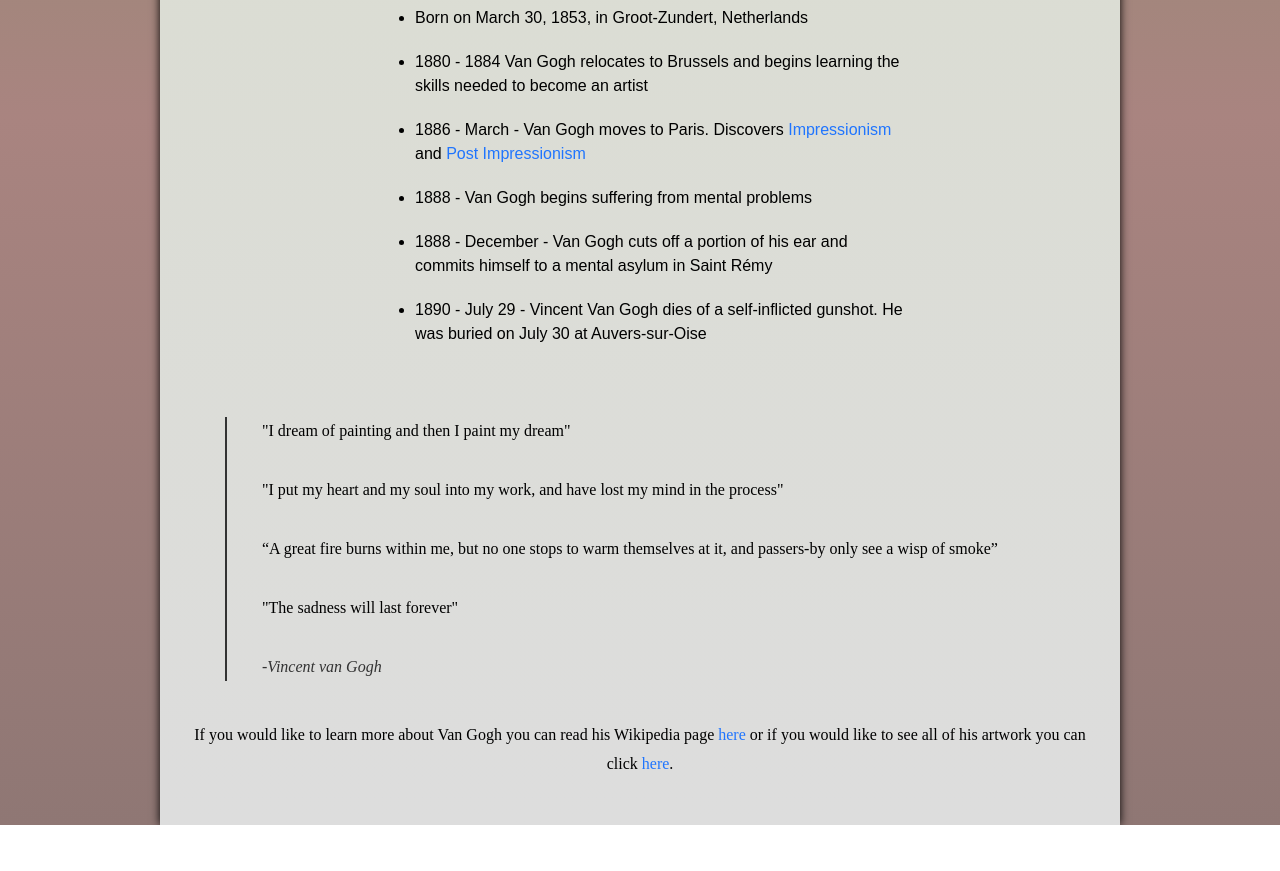
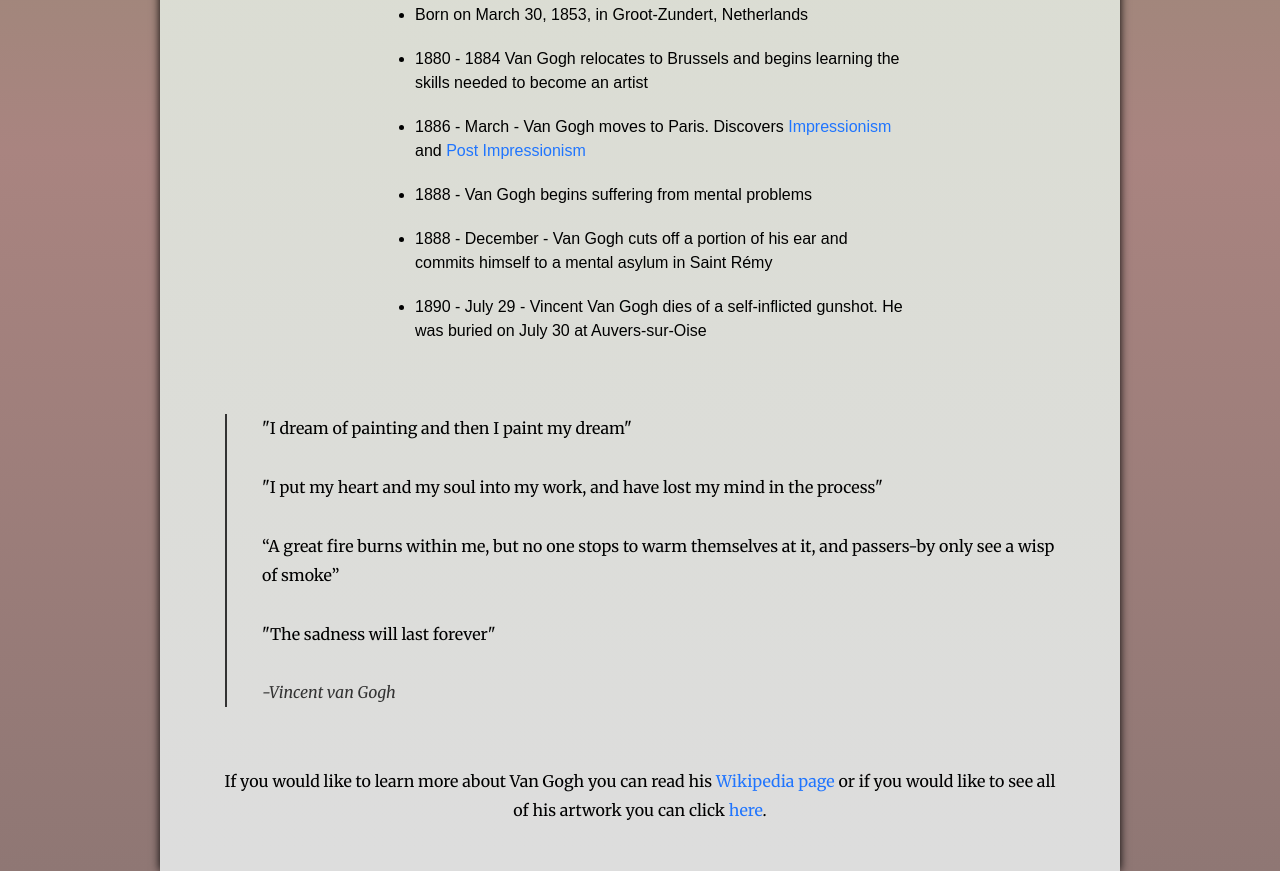
Before and after one commit to ryanjmack/fcc-tribute-page, a plain HTML site: page index.html in a window 1280 px wide. Shown: the part 2005-2876 px from the top of the page. Before the commit the page ends 2830 px from the top, so only its background shows below. Drawn offline with Linux system fonts and the light colour scheme.

Commit message:
Optimized google font selection and updated footer p text

```diff
--- a/index.html
+++ b/index.html
@@ -9,6 +9,7 @@
     <title>Vincent van Gogh Tribute Page</title>
     <link rel="stylesheet" href="css/normalize.css">
     <link rel="stylesheet" href="css/master.css">
+    <link href="https://fonts.googleapis.com/css?family=Merriweather:300,400,400i" rel="stylesheet">
 </head>
 
 <body>
@@ -102,7 +103,7 @@
                 <p class="blockquote-author">-Vincent van Gogh</p>
             </blockquote>
 
-            <p class="text-center">If you would like to learn more about Van Gogh you can read his Wikipedia page <a href="https://en.wikipedia.org/wiki/Vincent_van_Gogh">here</a> or if you would like to see all of his artwork you can click <a href="https://en.wikipedia.org/wiki/List_of_works_by_Vincent_van_Gogh">here</a>.</p>
+            <p class="text-center p-padding">If you would like to learn more about Van Gogh you can read his <a href="https://en.wikipedia.org/wiki/Vincent_van_Gogh">Wikipedia page</a> or if you would like to see all of his artwork you can click <a href="https://en.wikipedia.org/wiki/List_of_works_by_Vincent_van_Gogh">here</a>.</p>
         </footer>
 
     </main>
```
